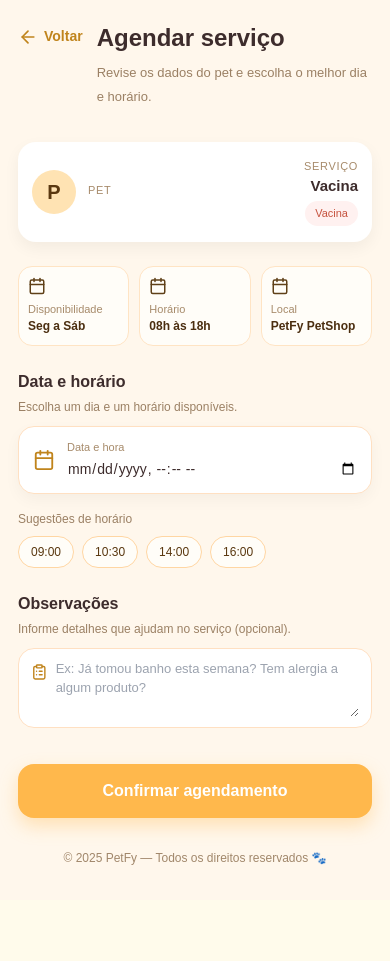
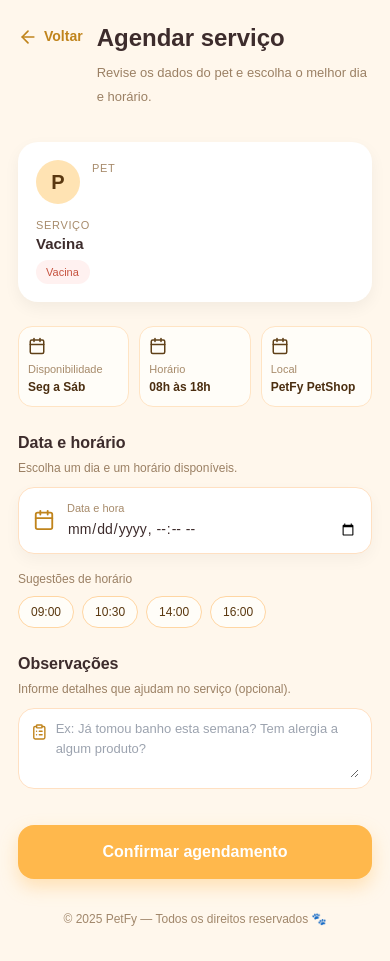
Before and after one commit to Dev-CaioMedeiros/PetFy, a React (Vite) app in the folder frontend/: page /vacinas/agendar in a window 390 px wide. Before the commit the page ends 900 px from the top, so only its background shows below. Built offline with nearby package versions, Linux system fonts and the light colour scheme.

Commit message:
fix consut err

```diff
--- a/frontend/src/pages/pets/consulta_agendamento.jsx
+++ b/frontend/src/pages/pets/consulta_agendamento.jsx
@@ -46,7 +46,7 @@ export default function ConsultaAgendar() {
       });
 
       const json = await res.json();
-      if (!res.ok) throw new Error(json.mensagem);
+      if (!res.ok) throw new Error(json.mensagem || "Erro ao agendar");
 
       setMsg("Consulta agendada com sucesso! 🎉");
       setIsError(false);
@@ -55,12 +55,17 @@ export default function ConsultaAgendar() {
         navigate("/consultas/historico");
       }, 1500);
     } catch (err) {
-      setMsg("❌ " + err.message);
+      setMsg("❌ " + (err.message || err));
       setIsError(true);
     } finally {
       setLoading(false);
     }
   }
+
+  // pegar valores com fallback entre propriedades diferentes do model
+  const especie = pet?.especie || pet?.tipo || null;
+  const porte = pet?.porte || null;
+  const raca = pet?.raca || null;
 
   return (
     <div className="agendar-container">
@@ -90,9 +95,12 @@ export default function ConsultaAgendar() {
               <div>
                 <p className="agendar-pet-label">Pet</p>
                 <h3 className="agendar-pet-name">{pet?.nome}</h3>
+
+                {/* tags: espécie/tipo, porte, raça */}
                 <div className="agendar-pet-tags">
-                  {pet?.tipo && <span className="agendar-tag">{pet.tipo}</span>}
-                  {pet?.raca && <span className="agendar-tag">{pet.raca}</span>}
+                  {especie && <span className="agendar-tag">{especie}</span>}
+                  {porte && <span className="agendar-tag">{porte}</span>}
+                  {raca && <span className="agendar-tag">{raca}</span>}
                 </div>
               </div>
             </div>
--- a/frontend/src/styles/pets/agendar.css
+++ b/frontend/src/styles/pets/agendar.css
@@ -381,3 +381,86 @@
   margin-top: 24px;
   color: #a1876b;
 }
+
+/* ===== PET CARD - ajustes para ficar igual ao PetShop ===== */
+
+/* aumenta um pouco o padding do card (como no PetShop) */
+.agendar-pet-card {
+  padding: 18px 18px;
+  border-radius: 20px;
+}
+
+/* garante que a coluna direita (serviço) fique bem alinhada verticalmente como no PetShop */
+.agendar-pet-right {
+  text-align: right;
+  align-self: center;
+  display: flex;
+  flex-direction: column;
+  justify-content: center;
+}
+
+/* tags: deixa do mesmo tamanho, com borda sutil e spacing igual ao PetShop */
+.agendar-pet-tags {
+  display: inline-flex;
+  gap: 8px;
+  align-items: center;
+  margin-top: 6px;
+  flex-wrap: nowrap; /* tenta manter em uma linha quando couber */
+}
+
+/* estilo das tags (pills) idêntico ao PetShop */
+.agendar-tag {
+  font-size: 12px;
+  padding: 5px 10px;
+  border-radius: 999px;
+  background: #fff6e6;
+  color: #8b5a18;
+  border: 1px solid rgba(255, 208, 140, 0.7);
+  box-shadow: 0 2px 6px rgba(0,0,0,0.03);
+  white-space: nowrap;
+}
+
+/* se quiser as tags menores quando o espaço for pequeno */
+@media (max-width: 420px) {
+  .agendar-pet-tags {
+    gap: 6px;
+  }
+  .agendar-tag {
+    font-size: 11px;
+    padding: 4px 8px;
+  }
+}
+
+/* avatar: permitir imagem real com cover + pequena borda */
+.agendar-pet-avatar img {
+  width: 100%;
+  height: 100%;
+  object-fit: cover;
+  border-radius: 999px;
+  display: block;
+}
+
+/* alternativa: avatar maior no estilo PetShop (opcional) */
+.agendar-pet-avatar--large {
+  width: 56px;
+  height: 56px;
+  font-size: 22px;
+}
+
+/* quando houver muitas tags, permite quebra elegante */
+.agendar-pet-tags.wrap {
+  flex-wrap: wrap;
+  gap: 6px;
+}
+
+/* corrige alinhamento vertical em telas pequenas */
+@media (max-width: 560px) {
+  .agendar-pet-card {
+    flex-direction: column;
+    gap: 12px;
+  }
+  .agendar-pet-right {
+    text-align: left;
+    align-self: flex-start;
+  }
+}
```
